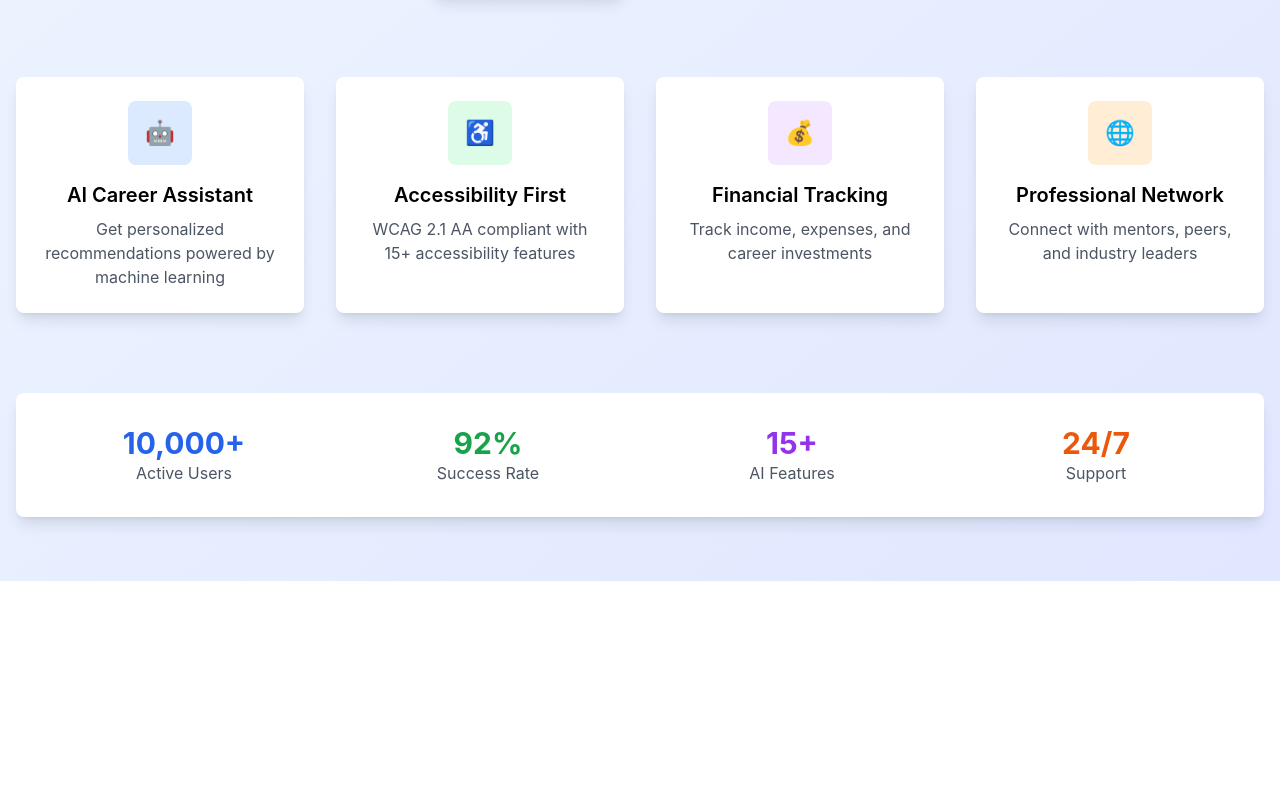
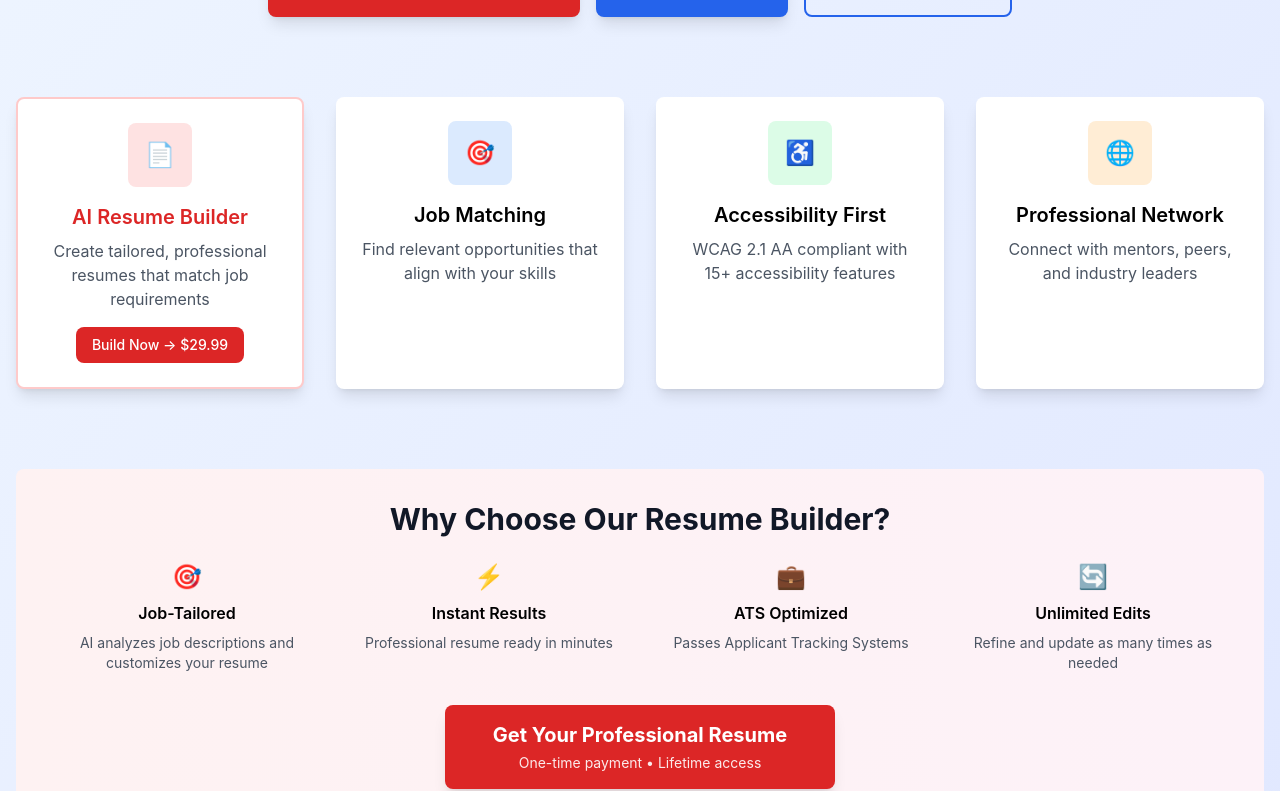
Before and after one commit to brehanderson-cloud/launchpadpoint-website, a React (Create React App) app: page / in a window 1280 px wide. Shown: the part 391-1182 px from the top of the page. Before the commit the page ends 972 px from the top, so only its background shows below. Built offline with nearby package versions, Linux system fonts and the light colour scheme.

Commit message:
Update LandingPage.js

```diff
--- a/src/pages/LandingPage.js
+++ b/src/pages/LandingPage.js
@@ -36,7 +36,16 @@ const LandingPage = ({ toggleTheme, darkMode }) => {
             LaunchpadPoint combines artificial intelligence, comprehensive accessibility,
             and professional networking to accelerate your career development journey.
           </p>
+
+          {/* Updated CTA Buttons - Resume Builder Primary */}
           <div className="flex flex-col sm:flex-row gap-4 justify-center">
+            <button
+              onClick={() => navigate('/payment')}
+              className="bg-red-600 hover:bg-red-700 text-white font-bold py-4 px-8 rounded-lg text-lg shadow-lg hover:shadow-xl transition-all transform hover:scale-105"
+            >
+              Create Professional Resume
+              <span className="block text-sm font-normal mt-1 opacity-90">$29.99 • Instant Access</span>
+            </button>
             <button
               onClick={() => navigate('/dashboard')}
               className="bg-blue-600 hover:bg-blue-700 text-white font-bold py-4 px-8 rounded-lg text-lg shadow-lg hover:shadow-xl transition-all"
@@ -52,14 +61,28 @@ const LandingPage = ({ toggleTheme, darkMode }) => {
           </div>
         </div>
 
-        {/* Feature Cards */}
+        {/* Feature Cards - Updated with Resume Builder Highlight */}
         <div className="mt-20 grid grid-cols-1 md:grid-cols-2 lg:grid-cols-4 gap-8">
+          <div className="bg-white dark:bg-gray-800 p-6 rounded-lg shadow-lg text-center hover:shadow-xl transition-shadow border-2 border-red-200 dark:border-red-800">
+            <div className="w-16 h-16 bg-red-100 dark:bg-red-900 rounded-lg mx-auto mb-4 flex items-center justify-center text-2xl">
+              📄
+            </div>
+            <h3 className="text-xl font-semibold mb-2 dark:text-white text-red-600 dark:text-red-400">AI Resume Builder</h3>
+            <p className="text-gray-600 dark:text-gray-400 mb-4">Create tailored, professional resumes that match job requirements</p>
+            <button
+              onClick={() => navigate('/payment')}
+              className="bg-red-600 hover:bg-red-700 text-white font-medium py-2 px-4 rounded-lg text-sm transition-colors"
+            >
+              Build Now → $29.99
+            </button>
+          </div>
+
           <div className="bg-white dark:bg-gray-800 p-6 rounded-lg shadow-lg text-center hover:shadow-xl transition-shadow">
             <div className="w-16 h-16 bg-blue-100 dark:bg-blue-900 rounded-lg mx-auto mb-4 flex items-center justify-center text-2xl">
-              🤖
+              🎯
             </div>
-            <h3 className="text-xl font-semibold mb-2 dark:text-white">AI Career Assistant</h3>
-            <p className="text-gray-600 dark:text-gray-400">Get personalized recommendations powered by machine learning</p>
+            <h3 className="text-xl font-semibold mb-2 dark:text-white">Job Matching</h3>
+            <p className="text-gray-600 dark:text-gray-400">Find relevant opportunities that align with your skills</p>
           </div>
 
           <div className="bg-white dark:bg-gray-800 p-6 rounded-lg shadow-lg text-center hover:shadow-xl transition-shadow">
@@ -71,14 +94,6 @@ const LandingPage = ({ toggleTheme, darkMode }) => {
           </div>
 
           <div className="bg-white dark:bg-gray-800 p-6 rounded-lg shadow-lg text-center hover:shadow-xl transition-shadow">
-            <div className="w-16 h-16 bg-purple-100 dark:bg-purple-900 rounded-lg mx-auto mb-4 flex items-center justify-center text-2xl">
-              💰
-            </div>
-            <h3 className="text-xl font-semibold mb-2 dark:text-white">Financial Tracking</h3>
-            <p className="text-gray-600 dark:text-gray-400">Track income, expenses, and career investments</p>
-          </div>
-
-          <div className="bg-white dark:bg-gray-800 p-6 rounded-lg shadow-lg text-center hover:shadow-xl transition-shadow">
             <div className="w-16 h-16 bg-orange-100 dark:bg-orange-900 rounded-lg mx-auto mb-4 flex items-center justify-center text-2xl">
               🌐
             </div>
@@ -87,19 +102,55 @@ const LandingPage = ({ toggleTheme, darkMode }) => {
           </div>
         </div>
 
-        {/* Stats Section */}
+        {/* Value Proposition Section - New */}
+        <div className="mt-20 bg-gradient-to-r from-red-50 to-pink-50 dark:from-red-900/20 dark:to-pink-900/20 rounded-lg p-8 text-center">
+          <h2 className="text-3xl font-bold text-gray-900 dark:text-white mb-6">Why Choose Our Resume Builder?</h2>
+          <div className="grid grid-cols-1 md:grid-cols-2 lg:grid-cols-4 gap-6">
+            <div className="text-center">
+              <div className="text-2xl mb-2">🎯</div>
+              <h3 className="font-semibold mb-2 dark:text-white">Job-Tailored</h3>
+              <p className="text-gray-600 dark:text-gray-400 text-sm">AI analyzes job descriptions and customizes your resume</p>
+            </div>
+            <div className="text-center">
+              <div className="text-2xl mb-2">⚡</div>
+              <h3 className="font-semibold mb-2 dark:text-white">Instant Results</h3>
+              <p className="text-gray-600 dark:text-gray-400 text-sm">Professional resume ready in minutes</p>
+            </div>
+            <div className="text-center">
+              <div className="text-2xl mb-2">💼</div>
+              <h3 className="font-semibold mb-2 dark:text-white">ATS Optimized</h3>
+              <p className="text-gray-600 dark:text-gray-400 text-sm">Passes Applicant Tracking Systems</p>
+            </div>
+            <div className="text-center">
+              <div className="text-2xl mb-2">🔄</div>
+              <h3 className="font-semibold mb-2 dark:text-white">Unlimited Edits</h3>
+              <p className="text-gray-600 dark:text-gray-400 text-sm">Refine and update as many times as needed</p>
+            </div>
+          </div>
+          <div className="mt-8">
+            <button
+              onClick={() => navigate('/payment')}
+              className="bg-red-600 hover:bg-red-700 text-white font-bold py-4 px-12 rounded-lg text-xl shadow-lg hover:shadow-xl transition-all transform hover:scale-105"
+            >
+              Get Your Professional Resume
+              <span className="block text-sm font-normal mt-1 opacity-90">One-time payment • Lifetime access</span>
+            </button>
+          </div>
+        </div>
+
+        {/* Stats Section - Updated */}
         <div className="mt-20 bg-white dark:bg-gray-800 rounded-lg shadow-lg p-8">
           <div className="grid grid-cols-1 md:grid-cols-4 gap-8 text-center">
             <div>
-              <div className="text-3xl font-bold text-blue-600">10,000+</div>
-              <div className="text-gray-600 dark:text-gray-400">Active Users</div>
+              <div className="text-3xl font-bold text-red-600">500+</div>
+              <div className="text-gray-600 dark:text-gray-400">Resumes Created</div>
             </div>
             <div>
               <div className="text-3xl font-bold text-green-600">92%</div>
               <div className="text-gray-600 dark:text-gray-400">Success Rate</div>
             </div>
             <div>
-              <div className="text-3xl font-bold text-purple-600">15+</div>
+              <div className="text-3xl font-bold text-blue-600">15+</div>
               <div className="text-gray-600 dark:text-gray-400">AI Features</div>
             </div>
             <div>
@@ -113,4 +164,4 @@ const LandingPage = ({ toggleTheme, darkMode }) => {
   );
 };
 
-export default LandingPage
+export default LandingPage;
```
